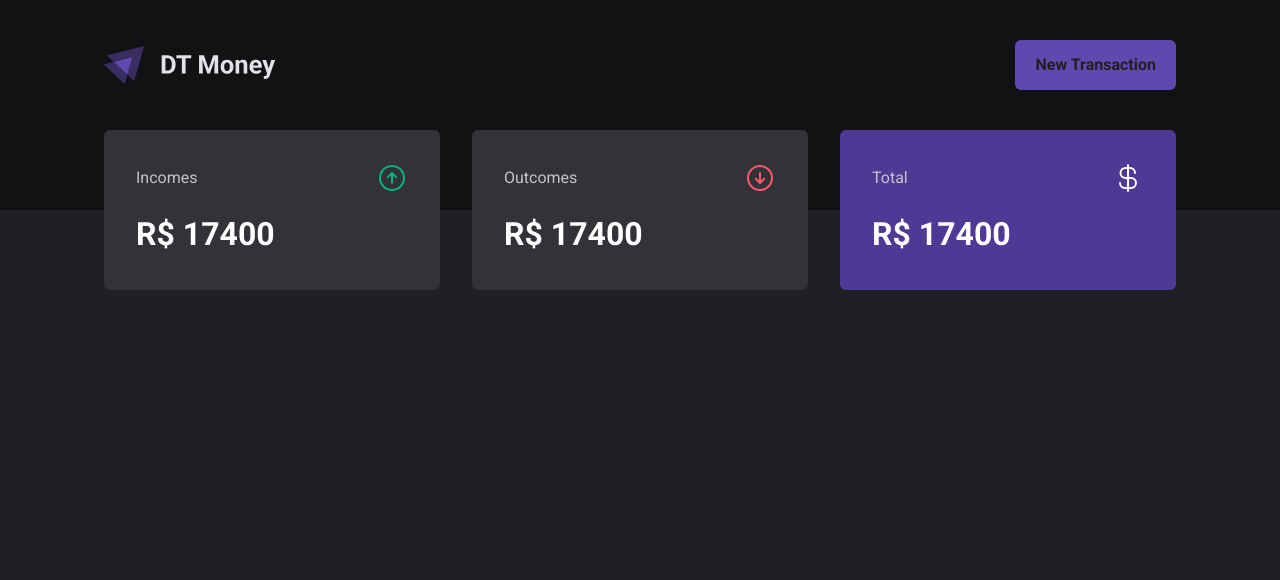
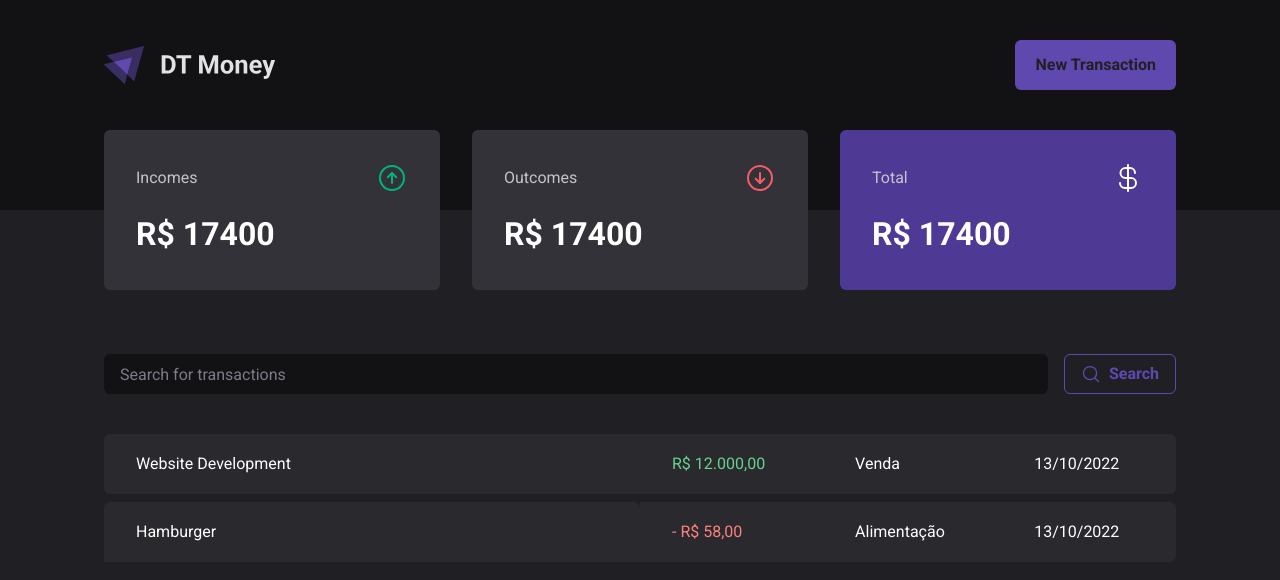
Before and after one commit to andrecampll/dt-money, a React (Vite) app: page / in a window 1280 px wide. Shown: the top 580 px of the page. Built offline with nearby package versions, Linux system fonts and the light colour scheme.

Commit message:
feat: adding Table static components

```diff
--- a/src/components/index.ts
+++ b/src/components/index.ts
@@ -1,2 +1,3 @@
 export * from './Header'
 export * from './Summary'
+export * from './SummaryCard'
--- a/src/pages/Transactions/Transactions.tsx
+++ b/src/pages/Transactions/Transactions.tsx
@@ -1,11 +1,15 @@
 import { Box } from '@chakra-ui/react'
 import { Header, Summary } from '../../components'
+import { SearchForm, Table } from './components'
 
 export const Transactions = () => {
   return (
     <Box>
       <Header />
       <Summary />
+
+      <SearchForm />
+      <Table variant="income" />
     </Box>
   )
 }
--- /dev/null
+++ b/src/pages/Transactions/components/SearchForm.tsx
@@ -0,0 +1,39 @@
+import { Button, Flex, Input } from '@chakra-ui/react'
+import { MagnifyingGlass } from 'phosphor-react'
+
+export const SearchForm = () => (
+  <Flex as="form" gap="1rem" maxW="1072px" margin="4rem auto 0">
+    <Input
+      flex="1"
+      borderRadius="6px"
+      border="0"
+      backgroundColor="gray.900"
+      color="gray.300"
+      padding="1rem"
+      _placeholder={{
+        color: 'gray.500',
+      }}
+      placeholder="Search for transactions"
+      _focus={{
+        boxShadow: '0 0 0 1px #7158c1;',
+      }}
+    />
+
+    <Button
+      variant="outline"
+      borderColor="primary.500"
+      color="primary.500"
+      _hover={{
+        backgroundColor: 'primary.500',
+        color: 'white',
+      }}
+      _active={{
+        backgroundColor: 'primary.700',
+        color: 'white',
+      }}
+      leftIcon={<MagnifyingGlass size={20} />}
+    >
+      Search
+    </Button>
+  </Flex>
+)
--- /dev/null
+++ b/src/pages/Transactions/components/Table.tsx
@@ -0,0 +1,98 @@
+import {
+  TableContainer,
+  Table as _Table,
+  Tbody,
+  Tr,
+  Td,
+  Text,
+} from '@chakra-ui/react'
+
+type Props = {
+  variant: 'income' | 'outcome'
+}
+
+export const Table = ({ variant }: Props) => (
+  <TableContainer maxW="1120px" margin="2rem auto 0">
+    <_Table
+      padding="0 1.5rem"
+      style={{
+        borderCollapse: 'separate',
+        borderSpacing: '0 0.5rem',
+      }}
+    >
+      <Tbody
+        __css={{
+          'tr td': {
+            padding: '1.25rem 2rem',
+            background: 'gray.700',
+          },
+        }}
+      >
+        <Tr>
+          <Td
+            border="0"
+            borderTopLeftRadius="6px"
+            borderBottomLeftRadius="6px"
+            w="50%"
+            background="gray.700"
+            padding="1.25rem 2rem"
+          >
+            Website Development
+          </Td>
+          <Td border="0" background="gray.700" padding="1.25rem 2rem">
+            <Text
+              as="span"
+              color={variant === 'income' ? 'green.300' : 'red.300'}
+            >
+              R$ 12.000,00
+            </Text>
+          </Td>
+          <Td border="0" background="gray.700" padding="1.25rem 2rem">
+            Venda
+          </Td>
+          <Td
+            border="0"
+            borderTopRightRadius="6px"
+            borderBottomRightRadius="6px"
+            background="gray.700"
+            padding="1.25rem 2rem"
+          >
+            13/10/2022
+          </Td>
+        </Tr>
+        <Tr mb="0.5rem">
+          <Td
+            border="0"
+            borderTopLeftRadius="6px"
+            borderTopRightRadius="6px"
+            background="gray.700"
+            padding="1.25rem 2rem"
+            w="50%"
+          >
+            Hamburger
+          </Td>
+          <Td border="0" background="gray.700" padding="1.25rem 2rem">
+            <Text
+              as="span"
+              color={variant === 'income' ? 'red.300' : 'green.300'}
+            >
+              - R$ 58,00
+            </Text>
+          </Td>
+          <Td border="0" background="gray.700" padding="1.25rem 2rem">
+            Alimentação
+          </Td>
+          <Td
+            border="0"
+            borderTopRightRadius="6px"
+            borderBottomRightRadius="6px"
+            background="gray.700"
+            padding="1.25rem 2rem"
+          >
+            13/10/2022
+          </Td>
+        </Tr>
+      </Tbody>
+    </_Table>
+  </TableContainer>
+)
--- /dev/null
+++ b/src/pages/Transactions/components/index.ts
@@ -0,0 +1,2 @@
+export * from './SearchForm'
+export * from './Table'
```
